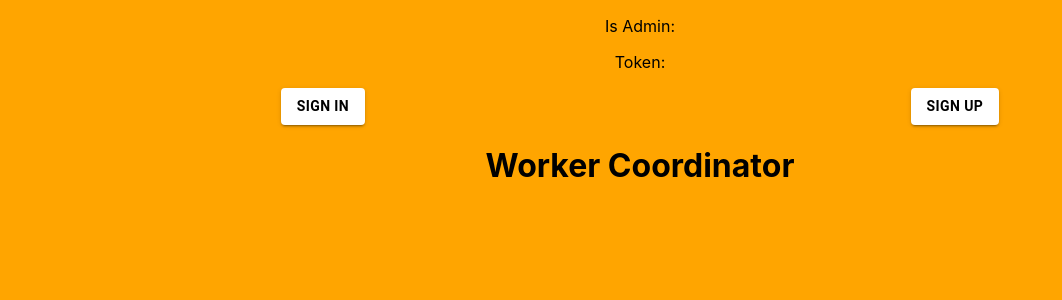
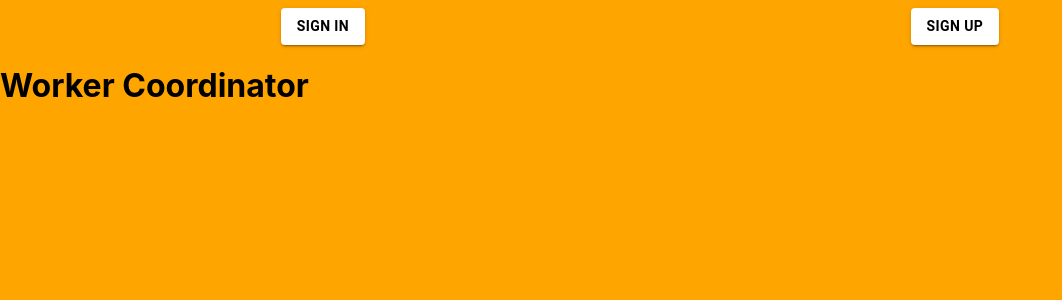
Before and after one commit to SheaMeyers/worker-coordindator-react-node, a React (Create React App) app in the folder frontend/: page / in a window 1280 px wide. Shown: the top 300 px of the page, without its empty margins (0-1062 px from the left). Built offline with nearby package versions, Linux system fonts and the light colour scheme.

Commit message:
Setup separate home pages

```diff
--- a/frontend/src/components/HomePage.tsx
+++ b/frontend/src/components/HomePage.tsx
@@ -1,23 +1,21 @@
-import Button from '@mui/material/Button';
-import { useNavigate } from "react-router-dom";
+import WorkerHome from './base/WorkerHome';
+import AdminHome from './base/AdminHome';
+import NotAuthedHome from './base/NotAuthedHome';
 import '../styles/HomePage.css';
 
 
 const HomePage = () => {
-  const navigate = useNavigate();
+  const isAdmin = localStorage.getItem('isAdmin')
+  const token = localStorage.getItem('token')
 
   return (
-    <div className='HomePage'>
-      <p>Is Admin: {localStorage.getItem('isAdmin')}</p>
-      <p>Token: {localStorage.getItem('token')}</p>
-      <div className='ButtonContainer'>
-        <Button variant='contained' className='Button' onClick={_ => navigate('/sign-in')}>Sign In</Button>
-        <Button variant='contained' className='Button' onClick={_ => navigate('/sign-up')}>Sign Up</Button>
-      </div>
-      <h1>
-        Worker Coordinator
-      </h1>
-    </div>
+    token ?
+      isAdmin === 'true' ?
+        <AdminHome />
+      :
+        <WorkerHome />
+    :
+    <NotAuthedHome />
   );
 }
 
--- /dev/null
+++ b/frontend/src/components/base/AdminHome.tsx
@@ -0,0 +1,10 @@
+import '../../styles/HomePage.css';
+
+
+const AdminHome = () => {
+  return (
+    <h1>Admin Homepage</h1>
+  );
+}
+
+export default AdminHome;
--- /dev/null
+++ b/frontend/src/components/base/NotAuthedHome.tsx
@@ -0,0 +1,22 @@
+import Button from '@mui/material/Button';
+import { useNavigate } from "react-router-dom";
+import '../../styles/HomePage.css';
+
+
+const NotAuthedHome = () => {
+  const navigate = useNavigate();
+
+  return (
+    <>
+      <div className='ButtonContainer'>
+        <Button variant='contained' className='Button' onClick={_ => navigate('/sign-in')}>Sign In</Button>
+        <Button variant='contained' className='Button' onClick={_ => navigate('/sign-up')}>Sign Up</Button>
+      </div>
+      <h1>
+        Worker Coordinator
+      </h1>
+    </>
+  );
+}
+
+export default NotAuthedHome;
--- /dev/null
+++ b/frontend/src/components/base/WorkerHome.tsx
@@ -0,0 +1,12 @@
+import '../../styles/HomePage.css';
+
+
+const WorkerHome = () => {
+  return (
+    <h1>
+      Worker Homepage
+    </h1>
+  );
+}
+
+export default WorkerHome;
```
